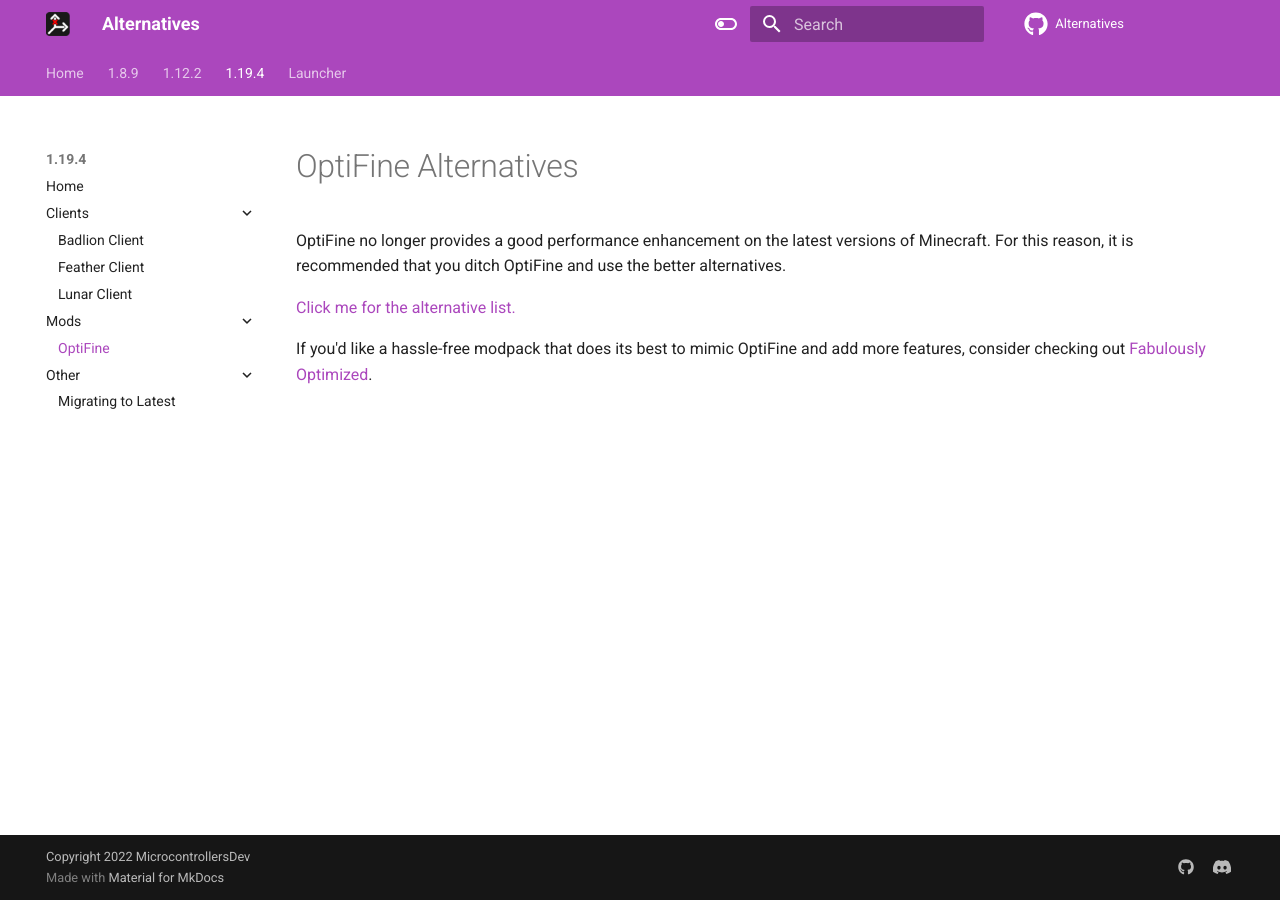
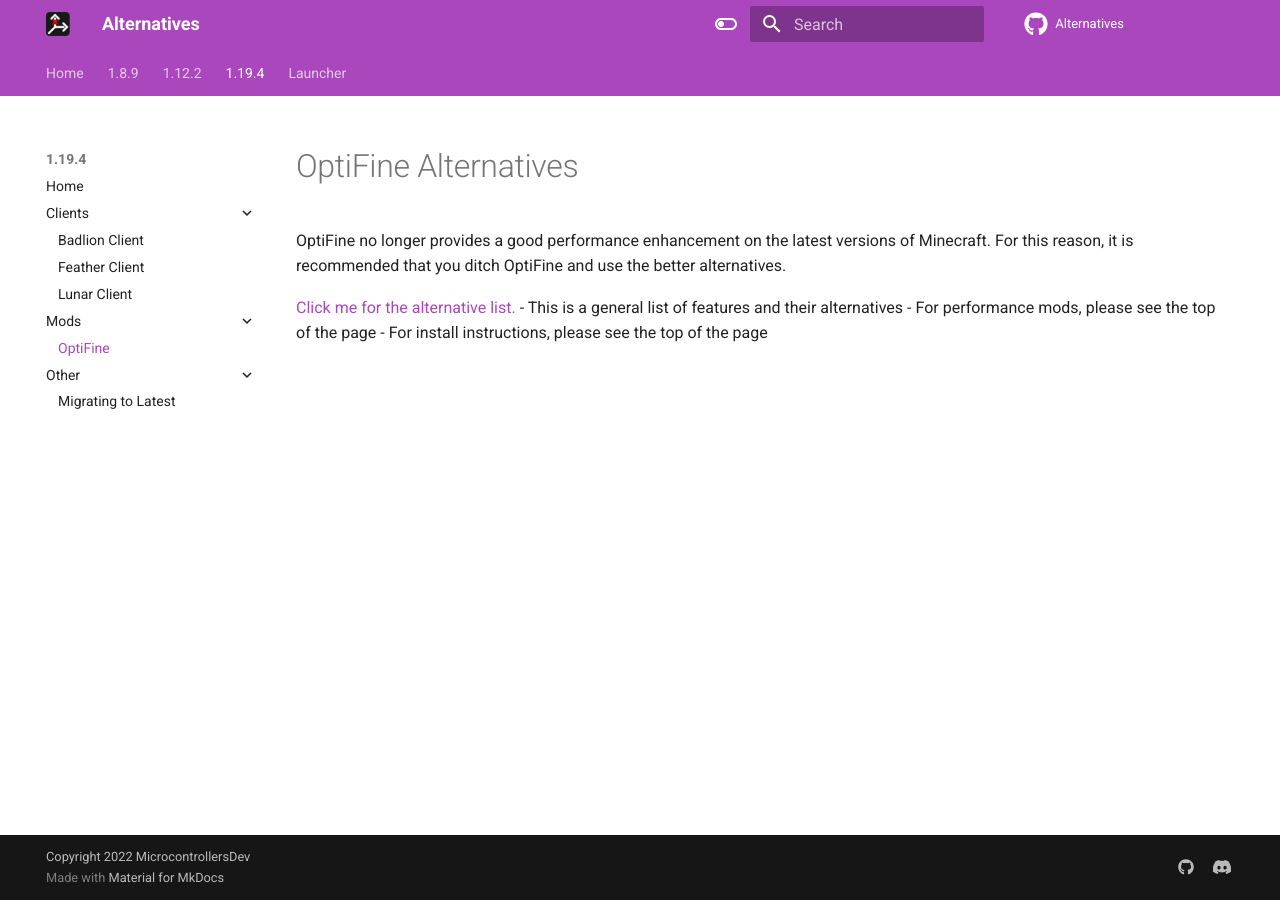
Before and after one commit to MicrocontrollersDev/Alternatives, an MkDocs documentation site: the page built from docs/latest/optifine.md, in a window 1280 px wide. Built offline with MkDocs 1.6.1 and Material for MkDocs 9.7.7, drawn with Linux system fonts in a browser that asks for light colours; comment, search, counter and statistics services are not loaded.

Commit message:
optifine change thing

```diff
--- a/docs/latest/optifine.md
+++ b/docs/latest/optifine.md
@@ -1,16 +1,8 @@
 # OptiFine Alternatives
 
-OptiFine no longer provides a
-good performance enhancement on
-the latest versions of Minecraft.
-For this reason, it is recommended
-that you ditch OptiFine and use the
-better alternatives.
+OptiFine no longer provides a good performance enhancement on the latest versions of Minecraft. For this reason, it is recommended that you ditch OptiFine and use the better alternatives.
 
-[Click me for the alternative list.](https://lambdaurora.dev/optifine_alternatives/)
-
-If you'd like a hassle-free
-modpack that does its best to
-mimic OptiFine and add more features,
-consider checking out
-[Fabulously Optimized](https://modrinth.com/modpack/fabulously-optimized).
+[Click me for the alternative list.](https://microcontrollersdev.github.io/Alternatives/latest/migrating/#optifine-replacements)
+- This is a general list of features and their alternatives
+- For performance mods, please see the top of the page
+- For install instructions, please see the top of the page
```
